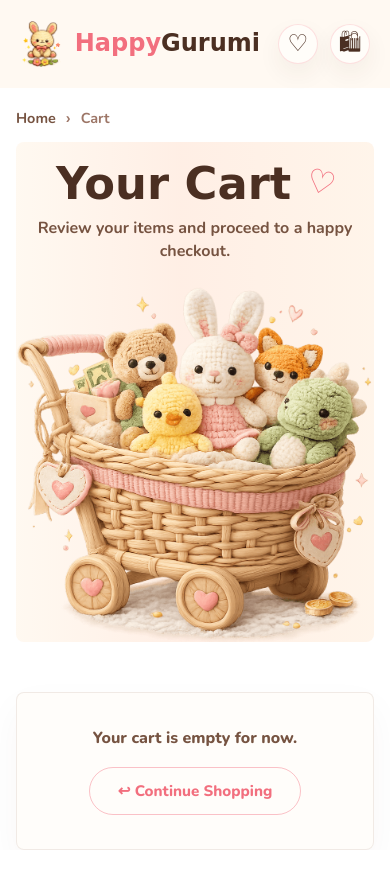
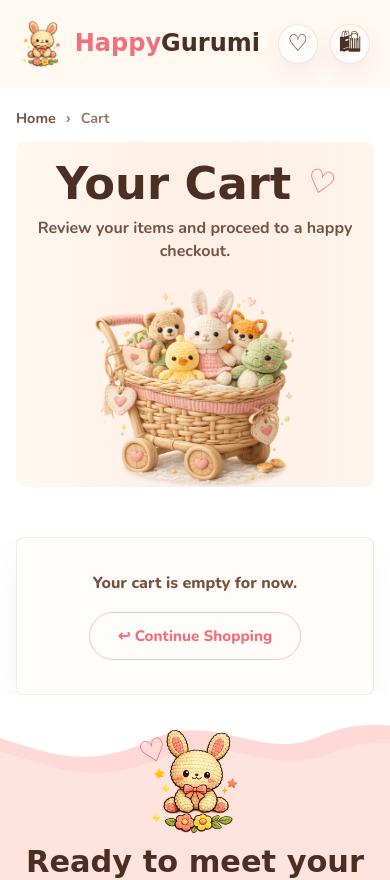
Before and after one commit to codeyourwaytofreedom/happy-gurumi, a Next.js app: page /cart in a window 390 px wide. Shown: the top 880 px of the page. Built offline with nearby package versions, Linux system fonts and the light colour scheme; a web font is replaced by a local one.

Commit message:
mobile adjustments

```diff
--- a/pages/_document.tsx
+++ b/pages/_document.tsx
@@ -3,7 +3,10 @@ import { Html, Head, Main, NextScript } from "next/document";
 export default function Document() {
   return (
     <Html lang="en">
-      <Head />
+      <Head>
+        <meta name="color-scheme" content="light only" />
+        <meta name="supported-color-schemes" content="light" />
+      </Head>
       <body>
         <Main />
         <NextScript />
--- a/styles/Home.module.css
+++ b/styles/Home.module.css
@@ -2160,7 +2160,13 @@
   }
 
   .cartHeroImageWrap {
-    min-height: 140px;
+    height: 200px;
+    min-height: 0;
+    max-height: 200px;
+  }
+
+  .cartHeroImage {
+    max-height: 200px;
   }
 
   .cartCopy {
--- a/styles/globals.css
+++ b/styles/globals.css
@@ -1,7 +1,7 @@
 @import url("https://fonts.googleapis.com/css2?family=Gaegu:wght@400;700&family=Nunito:wght@400;500;600;700;800&display=swap");
 
 :root {
-  color-scheme: light;
+  color-scheme: only light;
   --color-cream: #fff9f1;
   --color-cream-soft: #fff3e7;
   --color-surface: #ffffff;
@@ -23,6 +23,7 @@ html,
 body {
   min-height: 100%;
   background: var(--color-cream);
+  color-scheme: only light;
 }
 
 #__next {
```
